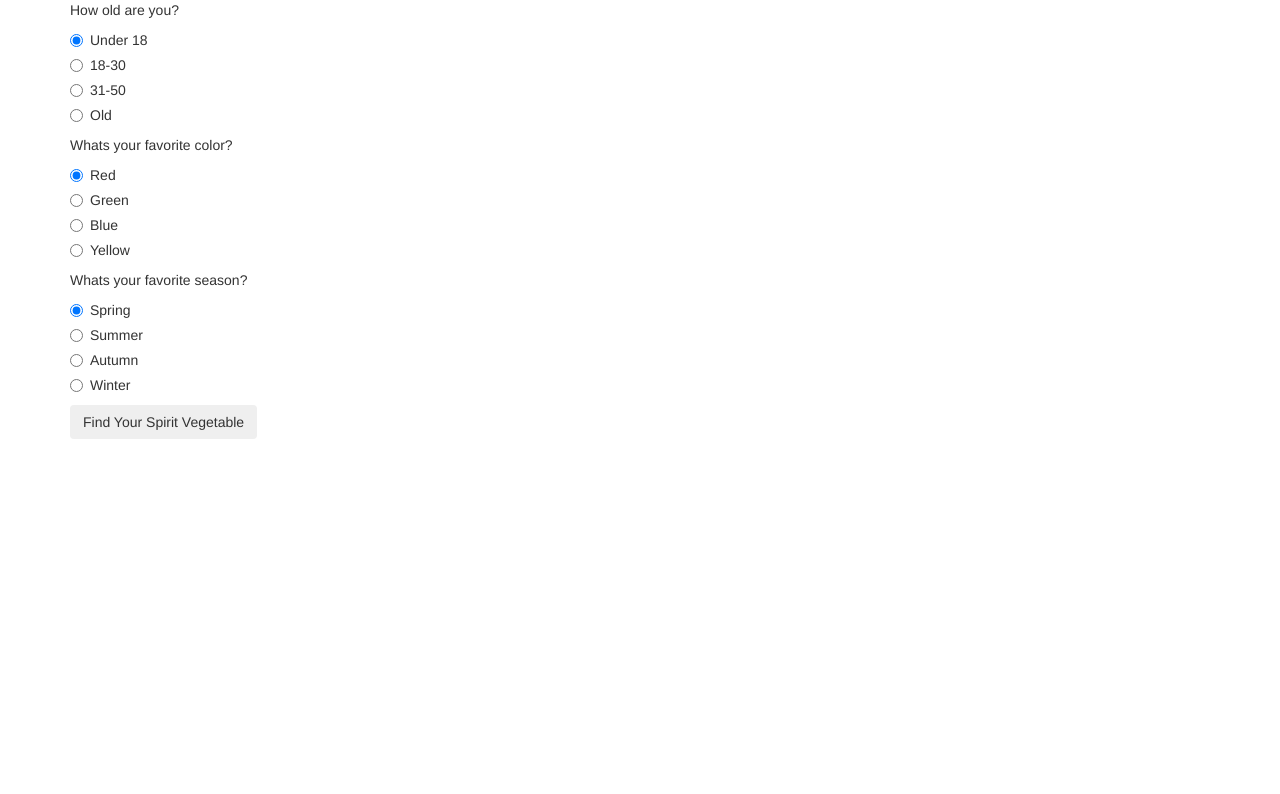
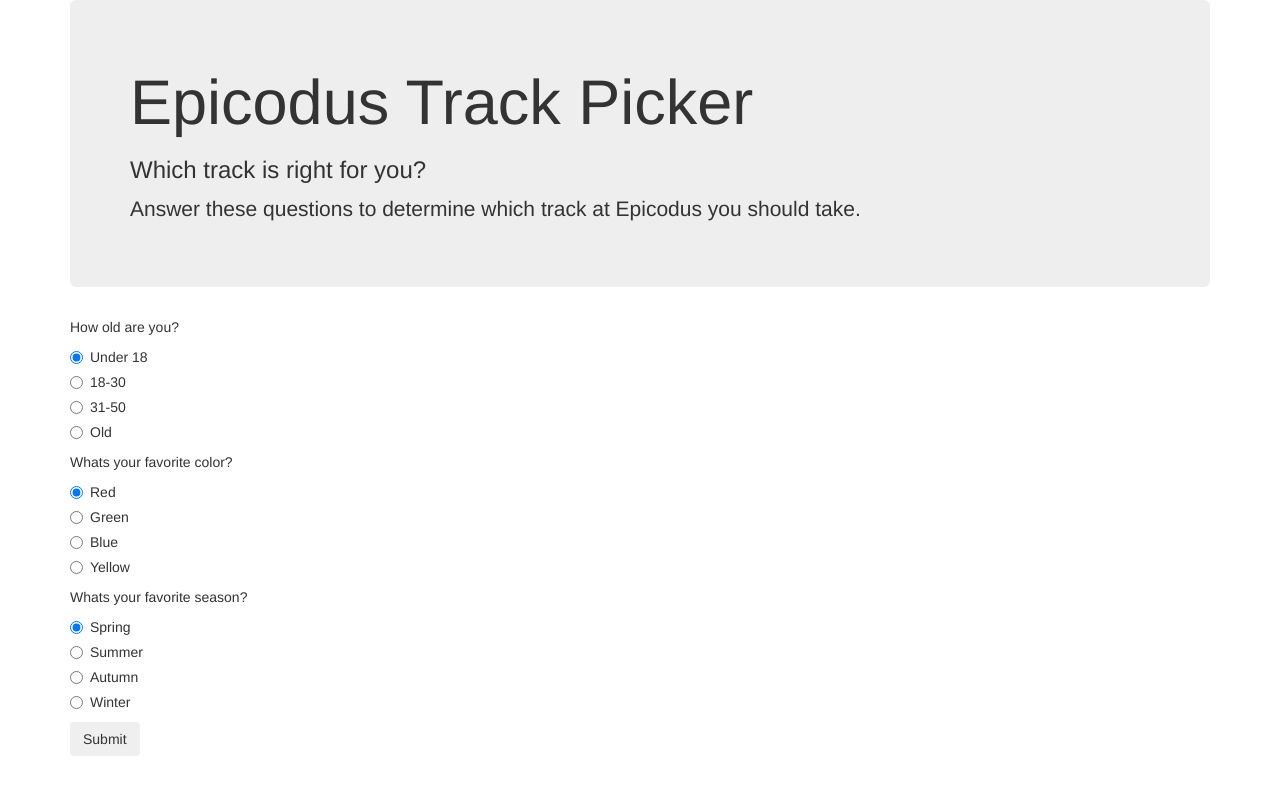
Before and after one commit to jbellwaite/intro-wk3-code-review-track, a plain HTML site: page index.html in a window 1280 px wide. Drawn offline with Linux system fonts and the light colour scheme.

Commit message:
add Jumbotron to header, add radio buttons for selection

```diff
--- a/index.html
+++ b/index.html
@@ -6,11 +6,17 @@
     <link href="css/styles.css" rel="stylesheet" type="text/css">
     <script src="js/jquery-3.2.1.js"></script>
     <script src="js/scripts.js"></script>
-    <title>Which Vegetable Are You?</title>
+    <title>Epicodus Track Picker</title>
   </head>
   <body>
     <div class="container">
-      <form id="vegetable">
+      <div class ="jumbotron">
+        <h1>Epicodus Track Picker</h1>
+        <h3>Which track is right for you?</h3>
+        <p>Answer these questions to determine which track at Epicodus you should take.
+      </div>
+
+      <form id="track">
         <p>How old are you?
         </p>
         <div class="radio">
@@ -89,11 +95,11 @@
             Winter
           </label>
         </div>
-        <button type="submit" class="btn">Find Your Spirit Vegetable</button>
+        <button type="submit" class="btn">Submit</button>
       </form>
       <h1 id="answer"></h1>
       <p id="description"></p>
-      <img src="img/beet.jpeg" class="hidden" alt="beet" id="beet">
+      <img src="img/csharp.png" class="hidden" alt="csharp" id="csharp">
       <img src="img/bellpepper.jpeg" class="hidden" alt="bellpepper" id="bellpepper">
       <img src="img/broccoli.jpeg" class="hidden" alt="broccoli" id="broccoli">
       <img src="img/brussels.jpeg" class="hidden" alt="brussel sprouts" id="brussels">
```
